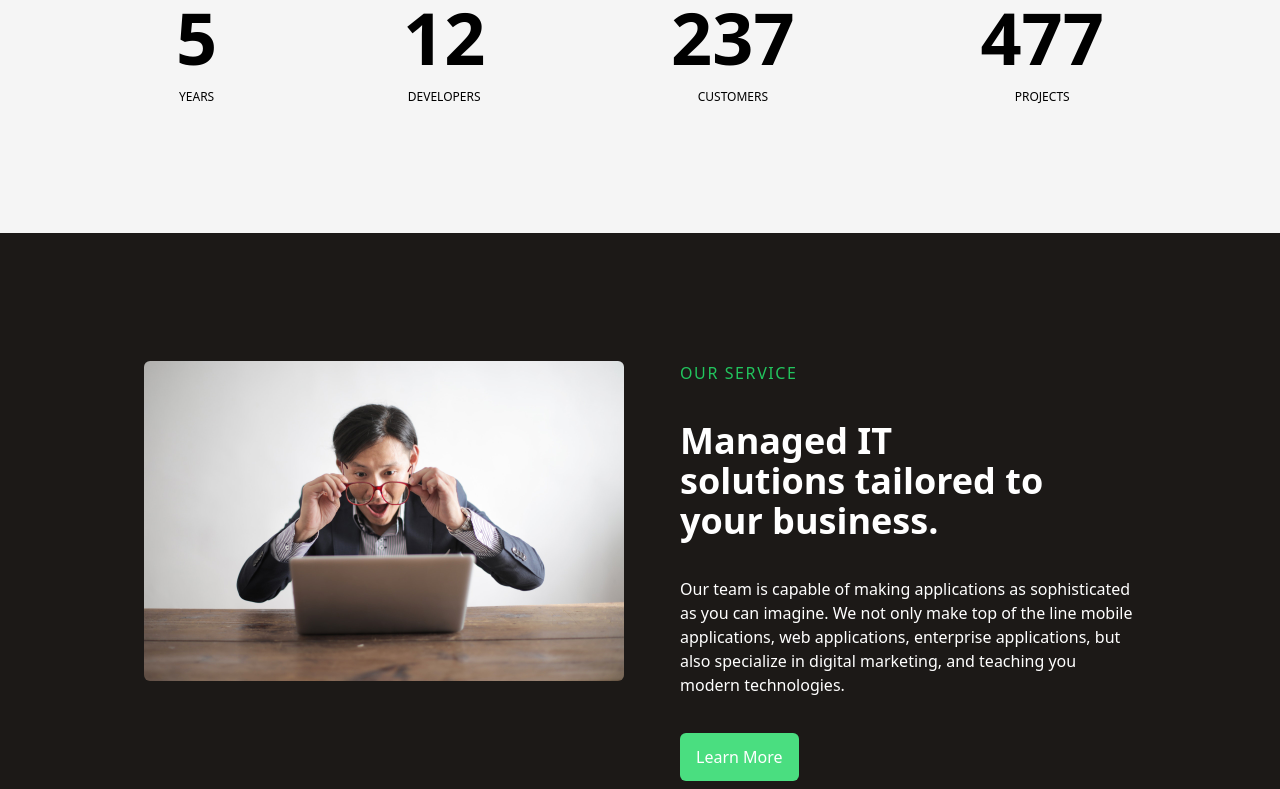
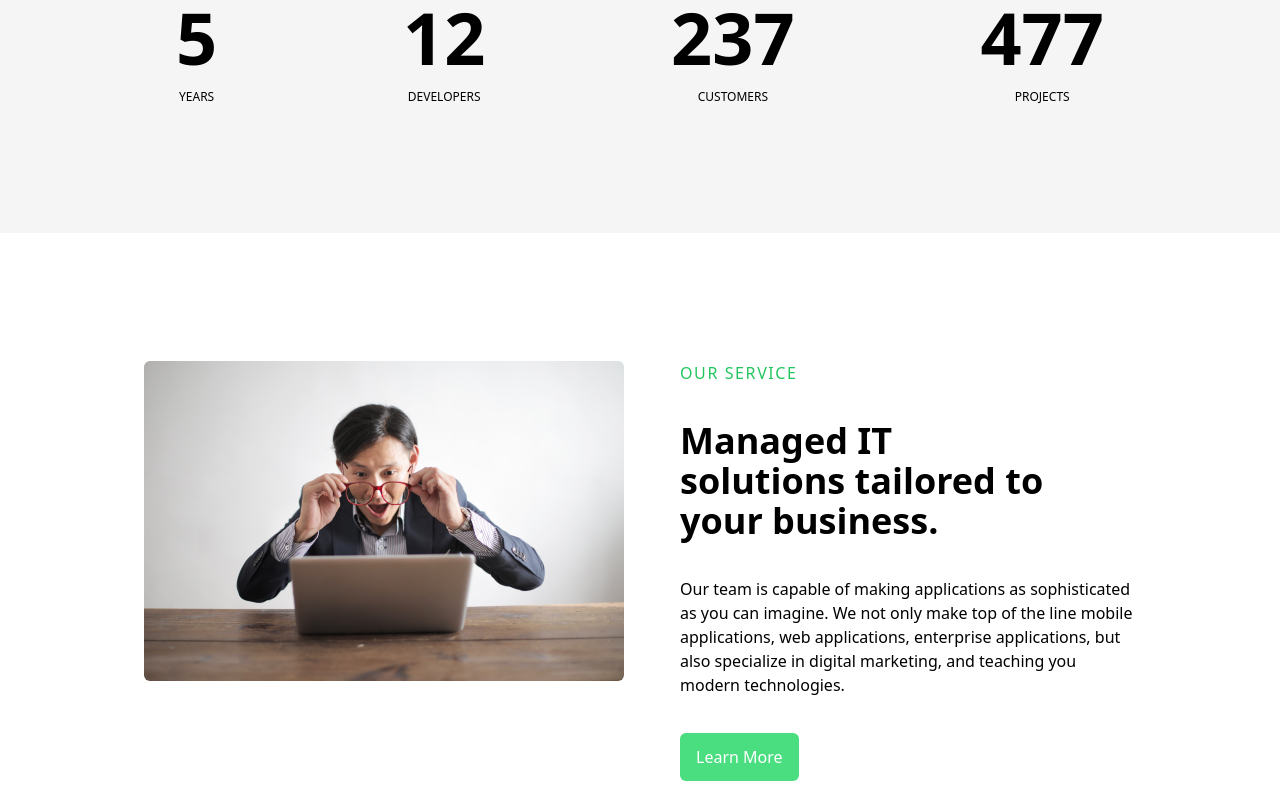
Before and after one commit to pranjaltimsina/mindrisers, a React (Create React App) app: page / in a window 1280 px wide. Shown: the part 2008-2797 px from the top of the page. Built offline with nearby package versions, Linux system fonts and the light colour scheme.

Commit message:
chore: remove discover cards and study abroad from home page

```diff
--- a/src/components/HomePageComponents/HomePage.tsx
+++ b/src/components/HomePageComponents/HomePage.tsx
@@ -28,8 +28,8 @@ const HomePage = () => {
       <Suspense fallback={<div>Loading...</div>}>
         <Mission />
         <OurServices />
-        <StudyAbroad />
-        <Discover />
+        {/* <StudyAbroad />
+        <Discover /> */}
         <Statistics />
         <Jumpstart />
         {/* <OurProjects /> */}
--- a/src/components/HomePageComponents/OurServices.tsx
+++ b/src/components/HomePageComponents/OurServices.tsx
@@ -29,14 +29,14 @@ const OurServices = () => {
 
 
   return (
-    <section className="bg-stone-900 h-max flex flex-col lg:flex-row py-20 sm:py-32 px-5 sm:px-32 space-y-12 lg:space-y-0">
+    <section className="bg-white h-max flex flex-col lg:flex-row py-20 sm:py-32 px-5 sm:px-32 space-y-12 lg:space-y-0">
       <div className='w-full lg:w-1/2 px-4' >
         <img src={ComputerMan} ref={ref} alt='Services' className={`${(show) ? "zoom-image" : ""} rounded-md w-full object-cover`} />
       </div>
       <div className='w-full lg:w-1/2 px-4 pl-10 flex flex-col space-y-9'>
         <h4 className='text-md font-medium font-sans text-green-500 tracking-widest'>OUR SERVICE</h4>
-        <h1 className='text-white font-bold text-xl sm:text-2xl md:text-2xl lg:text-3xl xl:text-4xl w-5/6' >Managed IT solutions tailored to your business.</h1>
-        <p className='text-white'>
+        <h1 className='text-black font-bold text-xl sm:text-2xl md:text-2xl lg:text-3xl xl:text-4xl w-5/6' >Managed IT solutions tailored to your business.</h1>
+        <p className='text-black'>
           Our team is capable of making applications as sophisticated as you can imagine.
           We not only make top of the line mobile applications, web applications, enterprise applications,
           but also specialize in digital marketing, and teaching you modern technologies.
```
